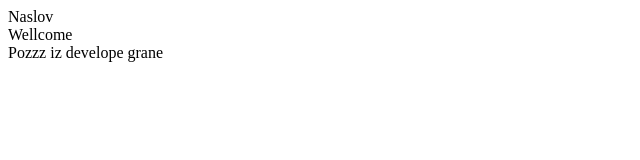
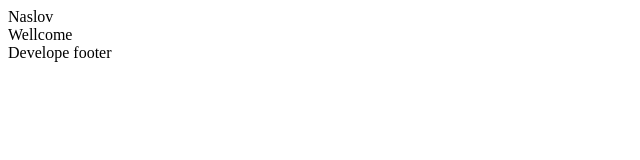
Before and after one commit to MajaIsakovic/git-vezba, a plain HTML site: page index.html in a window 1280 px wide. Shown: the full height of the page, 0-640 px from the left. Drawn offline with Linux system fonts and the light colour scheme.

Commit message:
Develop conflict

```diff
--- a/index.html
+++ b/index.html
@@ -9,6 +9,6 @@
 
 <main>Wellcome</main>
 
-<footer>Pozzz iz develope grane</footer>
+<footer>Develope footer</footer>
 </body>
 </html>
```
